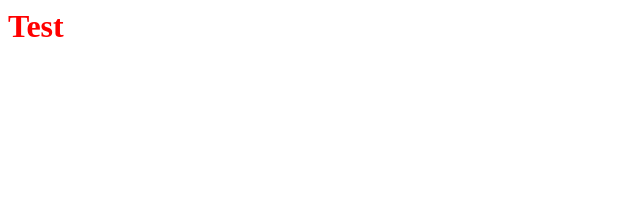
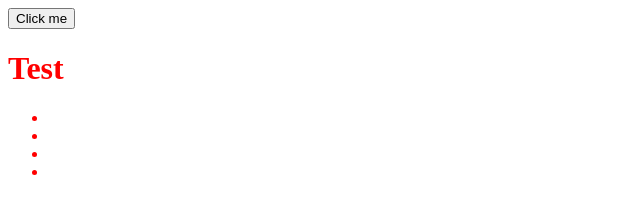
Before and after one commit to dima19972525/lesson, a plain HTML site: page index.html in a window 1280 px wide. Shown: the whole page, without its empty margins (0-640 px from the left). Drawn offline with Linux system fonts and the light colour scheme.

Commit message:
add navigation and button to header

```diff
--- a/index.html
+++ b/index.html
@@ -7,7 +7,16 @@
     </head>
     <body>
         <header>
+            <button>Click me</button>
             <h1>Test</h1>
+            <nav>
+                <ul>
+                    <li></li>
+                    <li></li>
+                    <li></li>
+                    <li></li>
+                </ul>
+            </nav>
         </header>
     </body>
 </html>
```
